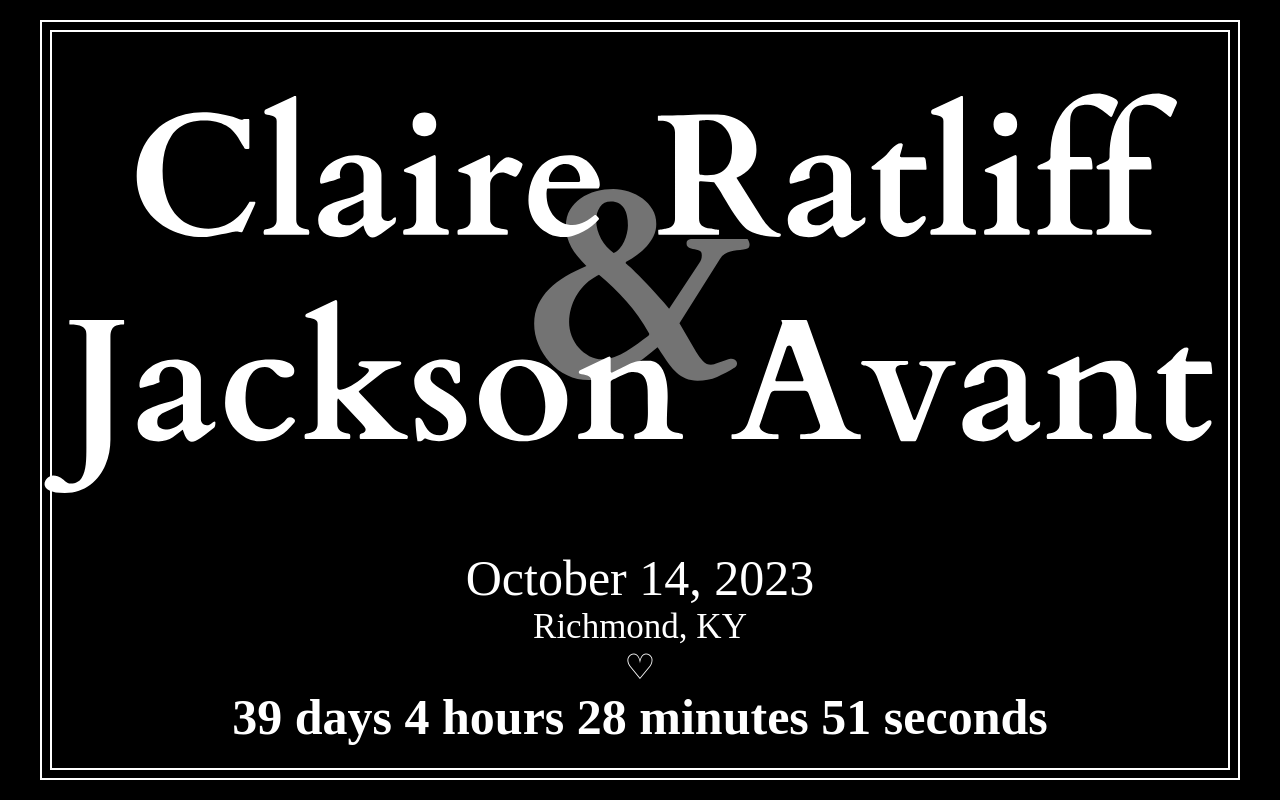
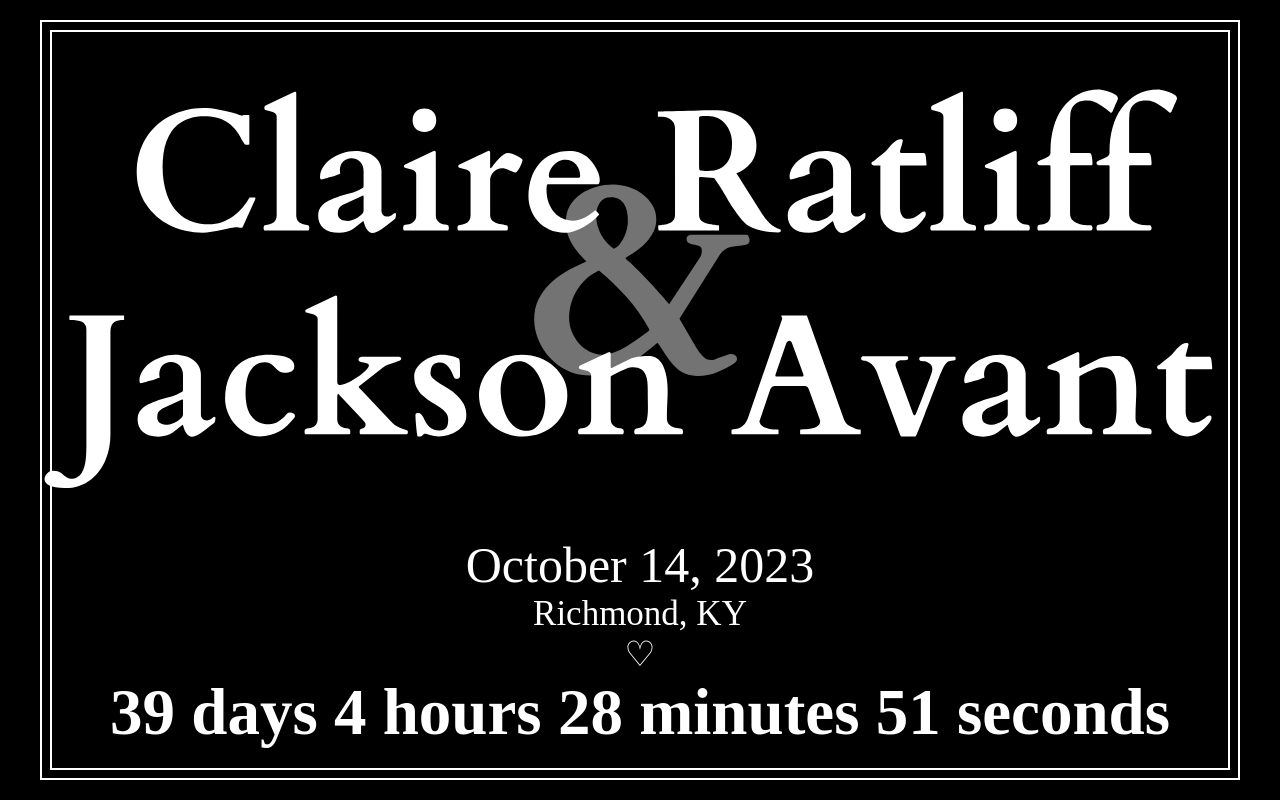
Before and after one commit to parkerdevs/jc-countdown, an Angular app: page / in a window 1280 px wide. Built offline with nearby package versions, Linux system fonts and the light colour scheme; a web font is replaced by a local one.

Commit message:
style updates

```diff
--- a/angular.json
+++ b/angular.json
@@ -94,5 +94,8 @@
         }
       }
     }
+  },
+  "cli": {
+    "analytics": false
   }
 }
--- a/src/app/countdown/countdown.component.ts
+++ b/src/app/countdown/countdown.component.ts
@@ -5,7 +5,7 @@ import { Observable, interval, map } from 'rxjs';
   selector: 'app-countdown',
   styleUrls: ['./countdown.component.css'],
   template: `
-    <div class="md bold">{{ $counter | async }}</div>
+    <div class="lg bold">{{ $counter | async }}</div>
   `
 })
 export class CountdownComponent implements OnInit {
--- a/src/styles.css
+++ b/src/styles.css
@@ -92,5 +92,5 @@ body {
 }
 
 .lg {
-    font-size: 8em;
+    font-size: 65px;
 }
```
